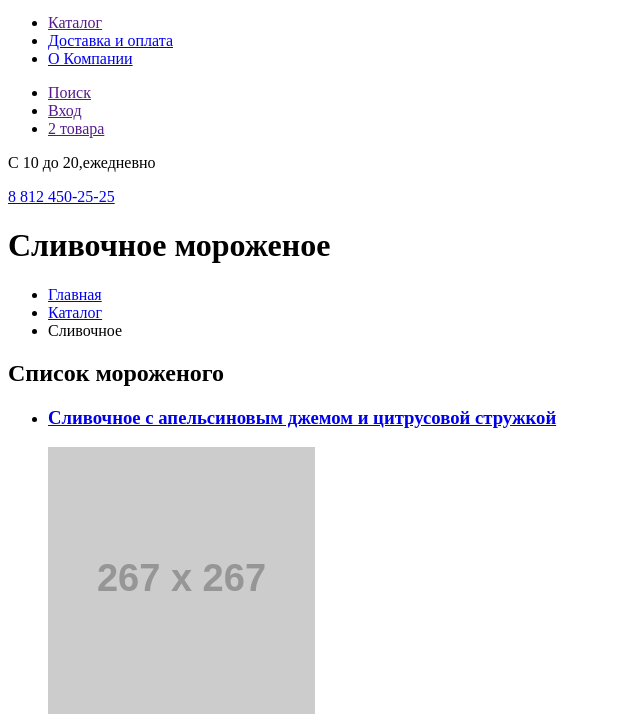
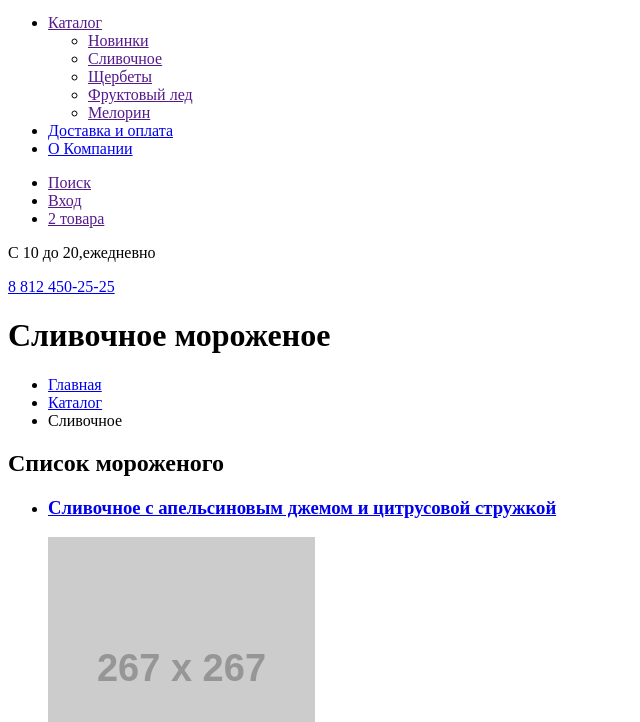
Before and after one commit to MrBlackD/27219-gllacy, a plain HTML site: page catalog.html in a window 1280 px wide. Shown: the part 78-800 px from the top of the page, without its empty margins (0-640 px from the left). Drawn offline with Linux system fonts and the light colour scheme; placeholder pictures from the web are drawn by us.

Commit message:
Добавил разметку выпадающего меню. Убрал лишний закрывающий тег b

```diff
--- a/catalog.html
+++ b/catalog.html
@@ -9,7 +9,16 @@
         <nav class="main-navigation">
             <a href="index.html"><img src="http://placehold.it/154x64" width="154" height="64" alt="Логотип магазина мороженного 'Глейси'"/></a>
             <ul class="site-navigation">
-                <li class="site-navigation-current"><a href="">Каталог</a></li>
+                <li class="site-navigation-current">
+                    <a href="">Каталог</a>
+                    <ul class="site-navigation-submenu">
+                        <li><a href="" class="new">Новинки</a></li>
+                        <li><a href="">Сливочное</a></li>
+                        <li><a href="">Щербеты</a></li>
+                        <li><a href="">Фруктовый лед</a></li>
+                        <li><a href="">Мелорин</a></li>
+                    </ul>
+                </li>
                 <li><a href="#">Доставка и оплата</a></li>
                 <li><a href="#">О Компании</a></li>
             </ul>
@@ -131,7 +140,7 @@
 
             <p class="footer-copyright">
                 <ul class="footer-info">
-                    <li class="bold"><a href="">Для поставщиков</a></b></li>
+                    <li class="bold"><a href="">Для поставщиков</a></li>
                     <li><a href="">Наши документы</a></li>
                     <li><a href="">О производстве</a></li>
                     <li><a href="">Экологические стандарты</a></li>
```
